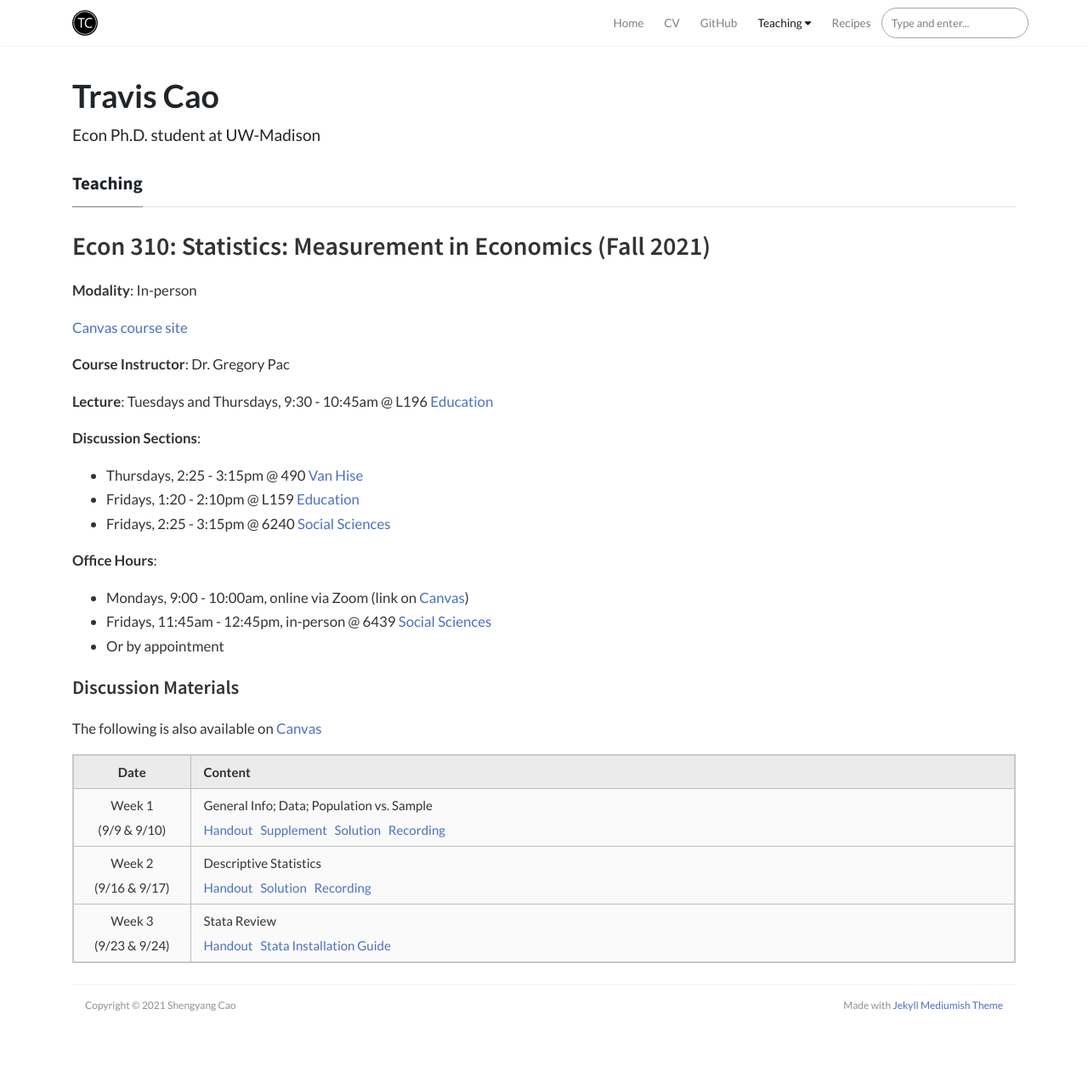
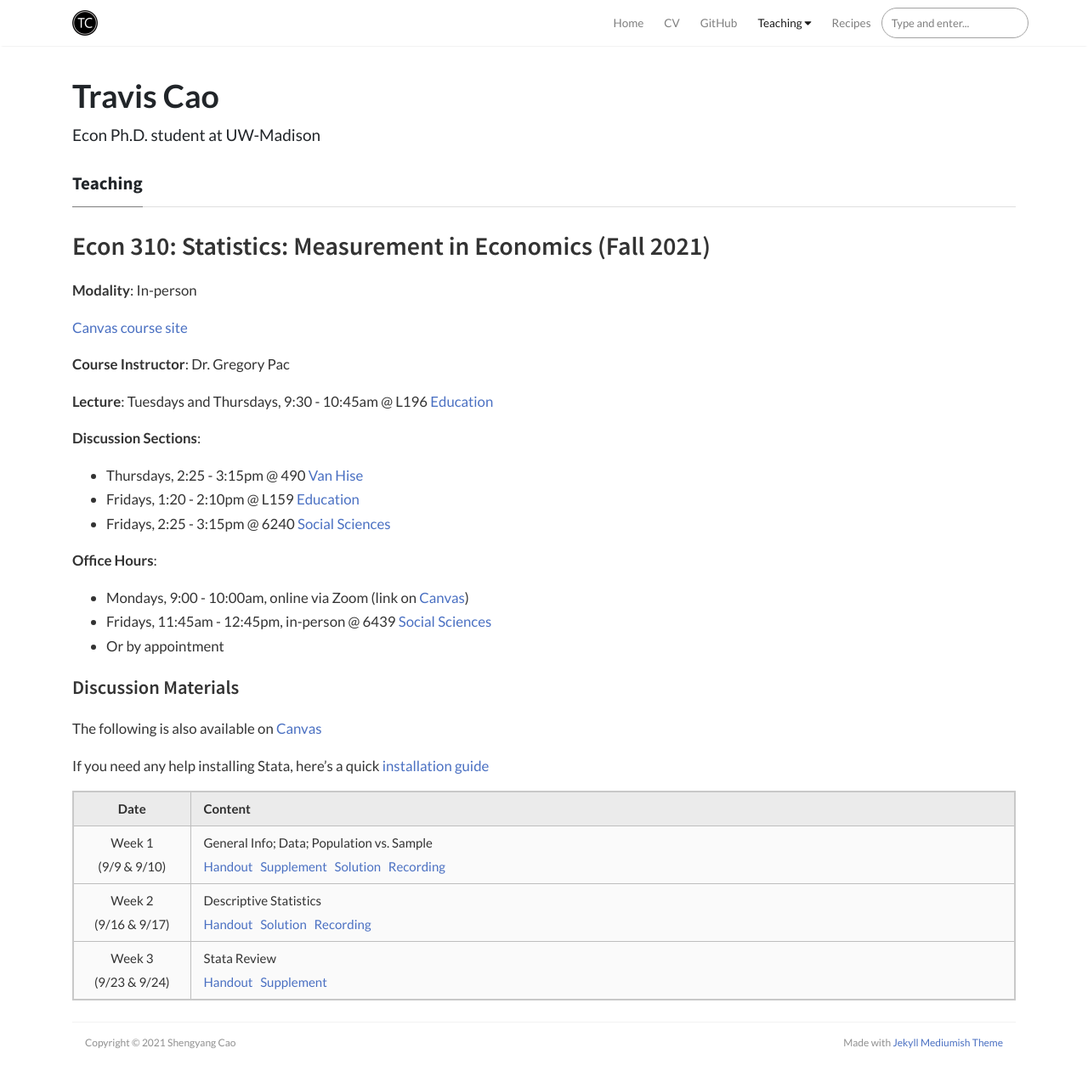
Before and after one commit to scaotravis/scaotravis.github.io, a Jekyll site: the page built from _pages/teaching/fa21-310.md, in a window 1280 px wide and 1277 px high. Shown: the top 1274 px of the window at 85% size. Built offline with Jekyll 4.4.1, drawn with Linux system fonts in a browser that asks for light colours; nearby versions of some CDN libraries; comment, search, counter and statistics services are not loaded.

Commit message:
update 310 page

```diff
--- a/_pages/teaching/fa21-310.md
+++ b/_pages/teaching/fa21-310.md
@@ -30,8 +30,10 @@
 
 The following is also available on [Canvas](https://canvas.wisc.edu/courses/257051/pages/ta-resources-for-traviss-students?module_item_id=4280756)
 
+If you need any help installing Stata, here's a quick [installation guide]({{ site.baseurl }}/downloads/teaching/fa21-310/310_fa21_stata-installation-guide.pdf)
+
 |     Date    |                     Content                     |
 |:-----------:|	:---------------------------------------------- |
 | Week 1 <br> (9/9 & 9/10) | General Info; Data; Population vs. Sample <br> [Handout](https://canvas.wisc.edu/courses/257051/files/20592108?wrap=1) &nbsp; [Supplement]({{ site.baseurl }}/downloads/teaching/fa21-310/310_fa21_supplement-1.pdf) &nbsp; [Solution](https://canvas.wisc.edu/courses/257051/files/20592164?module_item_id=3958744) &nbsp; [Recording](https://uwmadison.zoom.us/rec/share/g3gIFHWJ73QnuAKxssV7K4rEN1urPahLP0OESZBYmqhW9tvgtk3WSoZyj1UEpBlK.4xh0o-qnO6FIy2pp) |
 | Week 2 <br> (9/16 & 9/17) | Descriptive Statistics <br> [Handout](https://canvas.wisc.edu/courses/257051/files/20592152?wrap=1) &nbsp; [Solution](https://canvas.wisc.edu/courses/257051/files/20592099?wrap=1) &nbsp; [Recording](https://uwmadison.zoom.us/rec/share/q7FnPFTeBkNIBERjkJN5ABMRK3Mk0JaX2CqeyhSJZsn6TzrPldifAEB2r9Hpfs6O.6xKOzBVTJT8NXW5o) |
-| Week 3 <br> (9/23 & 9/24) | Stata Review <br> [Handout](https://canvas.wisc.edu/courses/257051/files/20592136?module_item_id=3958676) &nbsp; [Stata Installation Guide]({{ site.baseurl }}/downloads/teaching/fa21-310/310_fa21_stata-installation-guide.pdf) |
+| Week 3 <br> (9/23 & 9/24) | Stata Review <br> [Handout](https://canvas.wisc.edu/courses/257051/files/20592136?module_item_id=3958676) &nbsp; [Supplement]({{ site.baseurl }}/downloads/teaching/fa21-310/310_fa21_supplement-3.pdf)  |
```
Also changed, not shown: 4 other files.
